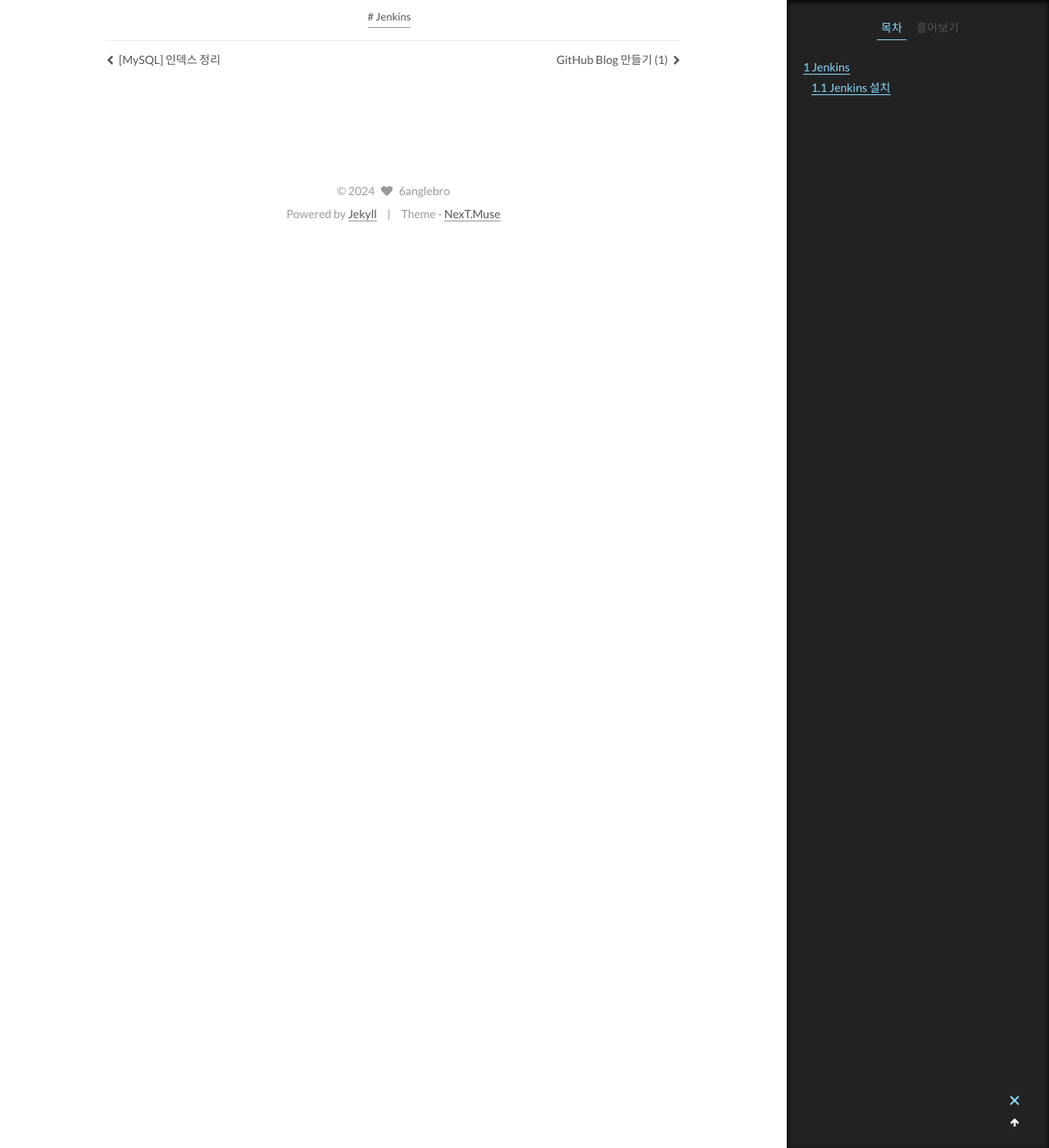
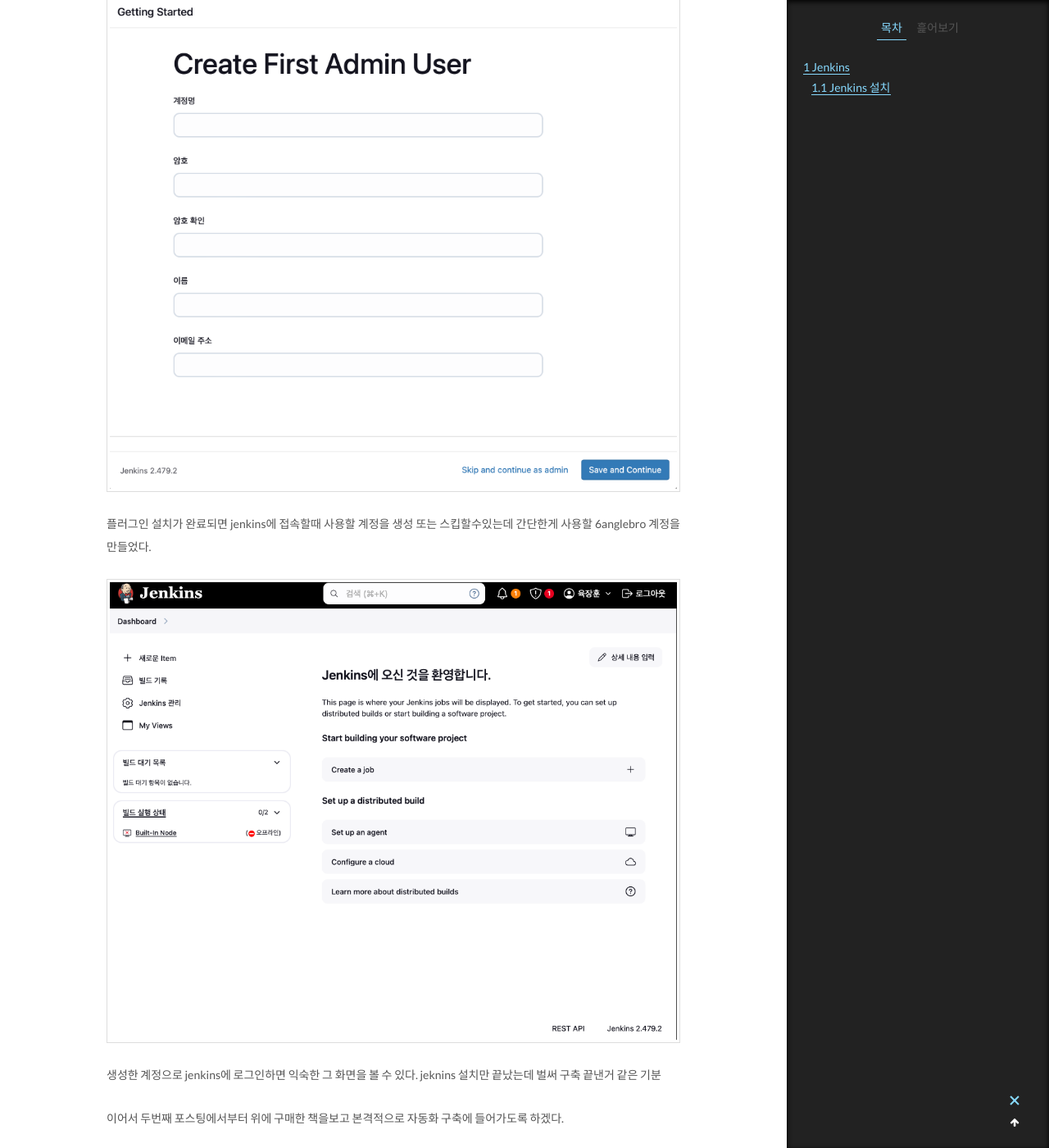
Before and after one commit to yukmekim/yukmekim.github.io, a Jekyll site: the page built from _posts/2024-01-07-devops-jenkins-1.md, in a window 1280 px wide and 1400 px high, scrolled down 5326 px. Shown: the whole window at 82% size. Built offline with Jekyll 4.4.1, drawn with Linux system fonts in a browser that asks for light colours.

Commit message:
젠킨스 첫번쨰 포스팅 끝

```diff
--- a/_posts/2024-01-07-devops-jenkins-1.md
+++ b/_posts/2024-01-07-devops-jenkins-1.md
@@ -124,3 +124,14 @@
 
 처음 jenkins를 이용해보기에 `Install suggested plugins` 옵션을 선택하여 자동으로 추천되는 플러그인들을 설치후 프리티어 서버가 무거워지거나
 필요한 플러그인이 있을 경우 추가적으로 조치하는 방향으로 가겠다.
+
+![Desktop Preview](/assets/images/post/jenkins_1/jenkins_main_2.png)
+
+플러그인 설치가 완료되면 jenkins에 접속할때 사용할 계정을 생성 또는 스킵할수있는데 간단한게 사용할 6anglebro 계정을 만들었다.
+
+![Desktop Preview](/assets/images/post/jenkins_1/jenkins_main_3.png)
+
+생성한 계정으로 jenkins에 로그인하면 익숙한 그 화면을 볼 수 있다.
+jeknins 설치만 끝났는데 벌써 구축 끝낸거 같은 기분
+
+이어서 두번째 포스팅에서부터 위에 구매한 책을보고 본격적으로 자동화 구축에 들어가도록 하겠다.
```
Also changed, not shown: assets/images/post/jenkins_1/jenkins_main_2.png (renamed from assets/images/post/jenkins_1/스크린샷 2024-12-07 오후 8.17.19.png), assets/images/post/jenkins_1/jenkins_main_3.png (added).
